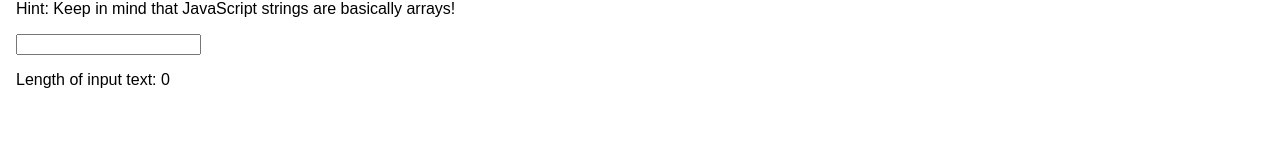
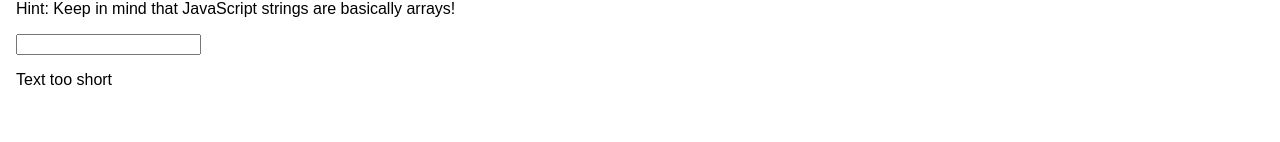
Before and after one commit to garfieldchou/react-assignment-2, a React (Create React App) app: page / in a window 1280 px wide. Shown: the part 158-300 px from the top of the page. Built offline with nearby package versions, Linux system fonts and the light colour scheme.

Commit message:
Inside the ValidationComponent, either output 'Text too short' or 'Text long enough' depending on the text length (e.g. take 5 as a minimum length)

```diff
--- a/src/ValidationComponent/ValidationComponent.js
+++ b/src/ValidationComponent/ValidationComponent.js
@@ -1,8 +1,11 @@
 import React from 'react'
 
 const validationComponent = (props) => {
+  let result = 'Text too short';
+  if (props.textLength >= 5) result = 'Text long enough';
+
   return (
-    <p>Length of input text: {props.textLength}</p>
+    <p>{result}</p>
   );
 };
 
```
